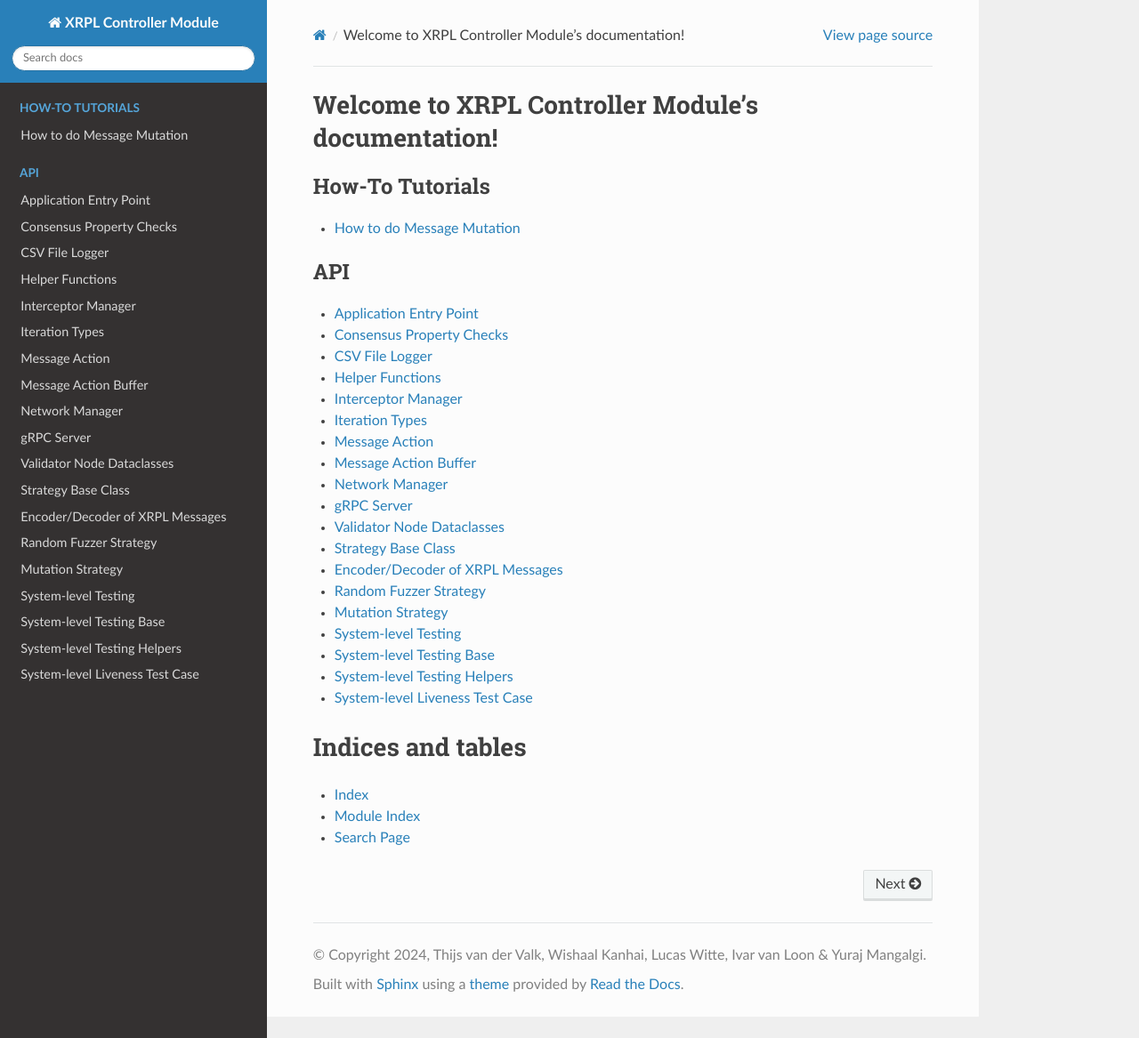
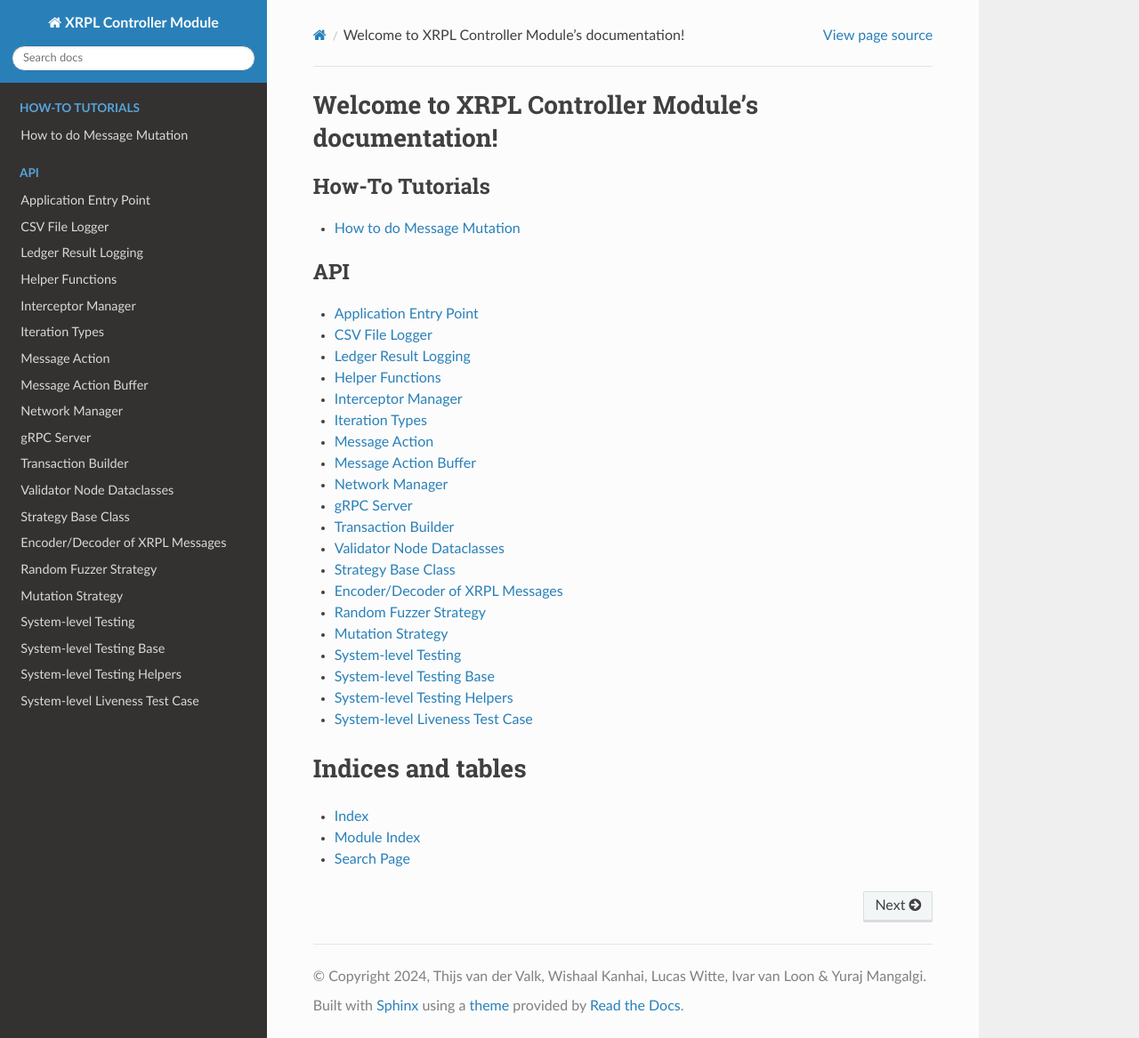
Before and after one commit to lililuanluan/rocket, a Sphinx documentation site: the page built from docs/index.rst, in a window 1280 px wide and 1167 px high. Shown: the whole window at 89% size. Built offline with Sphinx 7.4.7 and the Read the Docs theme 2.0.0, drawn with Linux system fonts in a browser that asks for light colours.

Commit message:
Update docs

```diff
--- a/docs/getting_started.rst
+++ /dev/null
@@ -1,2 +0,0 @@
-Todo: Getting started Tutorial!
-====================================
--- a/docs/package.rst
+++ b/docs/package.rst
@@ -6,19 +6,19 @@ Application Entry Point
         :members:
 
 
--------------------------
-Consensus Property Checks
--------------------------
-
-    .. automodule:: xrpl_controller.consensus_property
-        :members:
-
-
 ---------------
 CSV File Logger
 ---------------
 
     .. automodule:: xrpl_controller.csv_logger
+        :members:
+
+
+-------------------------
+Ledger Result Logging
+-------------------------
+
+    .. automodule:: xrpl_controller.ledger_result
         :members:
 
 
@@ -76,6 +76,15 @@ gRPC Server
 
     .. automodule:: xrpl_controller.packet_server
         :members:
+
+
+-------------------
+Transaction Builder
+-------------------
+
+    .. automodule:: xrpl_controller.transaction_builder
+        :members:
+
 
 --------------------------
 Validator Node Dataclasses
```
